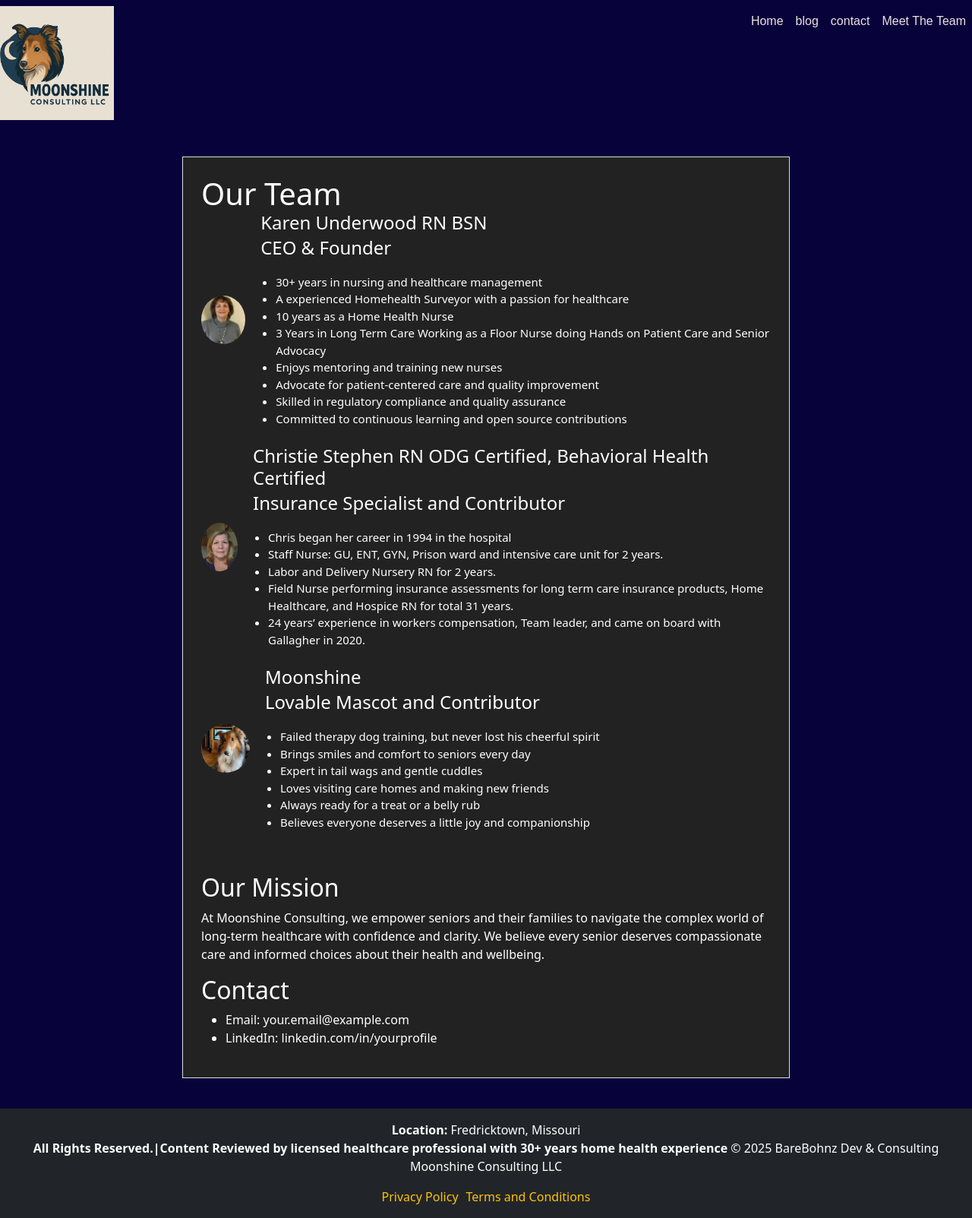
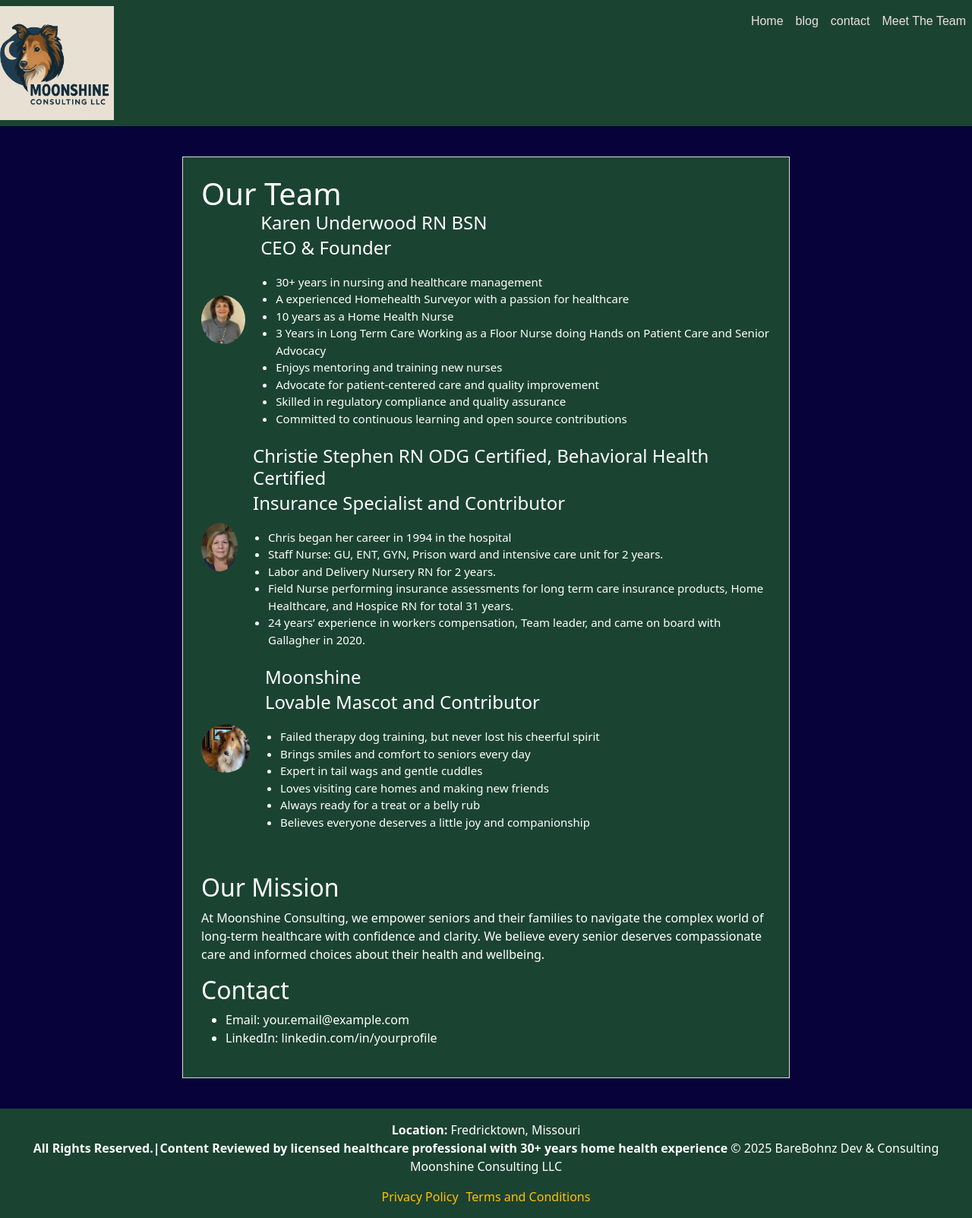
Before and after one commit to brandonbohn/Moonshineconsulting, a React (Create React App) app: page /biopage in a window 1280 px wide. Shown: the whole page at 76% size. Built offline with nearby package versions, Linux system fonts and the light colour scheme.

Commit message:
Header and Footer Changes

```diff
--- a/src/Pages/biopage.tsx
+++ b/src/Pages/biopage.tsx
@@ -2,7 +2,7 @@ import React from "react";
 
 function BioPage() {
     return (
-        <div style={{ maxWidth: 800, margin: "40px auto", padding: 24, border: "1px solid #ddd",  color: "#fff", background: "#222" }}>
+        <div style={{ maxWidth: 800, margin: "40px auto", padding: 24, border: "1px solid #ddd",  color: "#fff", background: "#1b4332" }}>
             <div style={{ display: "flex", alignItems: "center", marginBottom: 32 }}>
                 <div />
                 <div>
--- a/src/Utilities/Footer.tsx
+++ b/src/Utilities/Footer.tsx
@@ -1,7 +1,7 @@
 import React from 'react';
 
 const BusinessHeader = () => (
-  <div className="bg-dark text-white py-3 px-2 text-center" style={{ fontSize: "1rem" }}>
+  <div className="cards text-white py-3 px-2 text-center" style={{ fontSize: "1rem" }}>
     <div>
       <strong>Location:</strong> Fredricktown, Missouri
     </div>
--- a/src/Utilities/header.tsx
+++ b/src/Utilities/header.tsx
@@ -8,9 +8,9 @@ function Header(){
 <section>
 
 
-<div className="Header bg-dark text-white py-3">
+<div className="Header cards text-white py-3">
 
-<nav className="navbar navbar-expand-lg text-white">
+<nav className="navbar navbar-expand-lg text-white cards">
   <div className="container-fluid d-flex justify-content-between align-items-start px-0">
     {/* Logo fully left and top with 20px bottom margin */}
     <div style={{ marginRight: "24px", alignSelf: "flex-start" }}>
```
